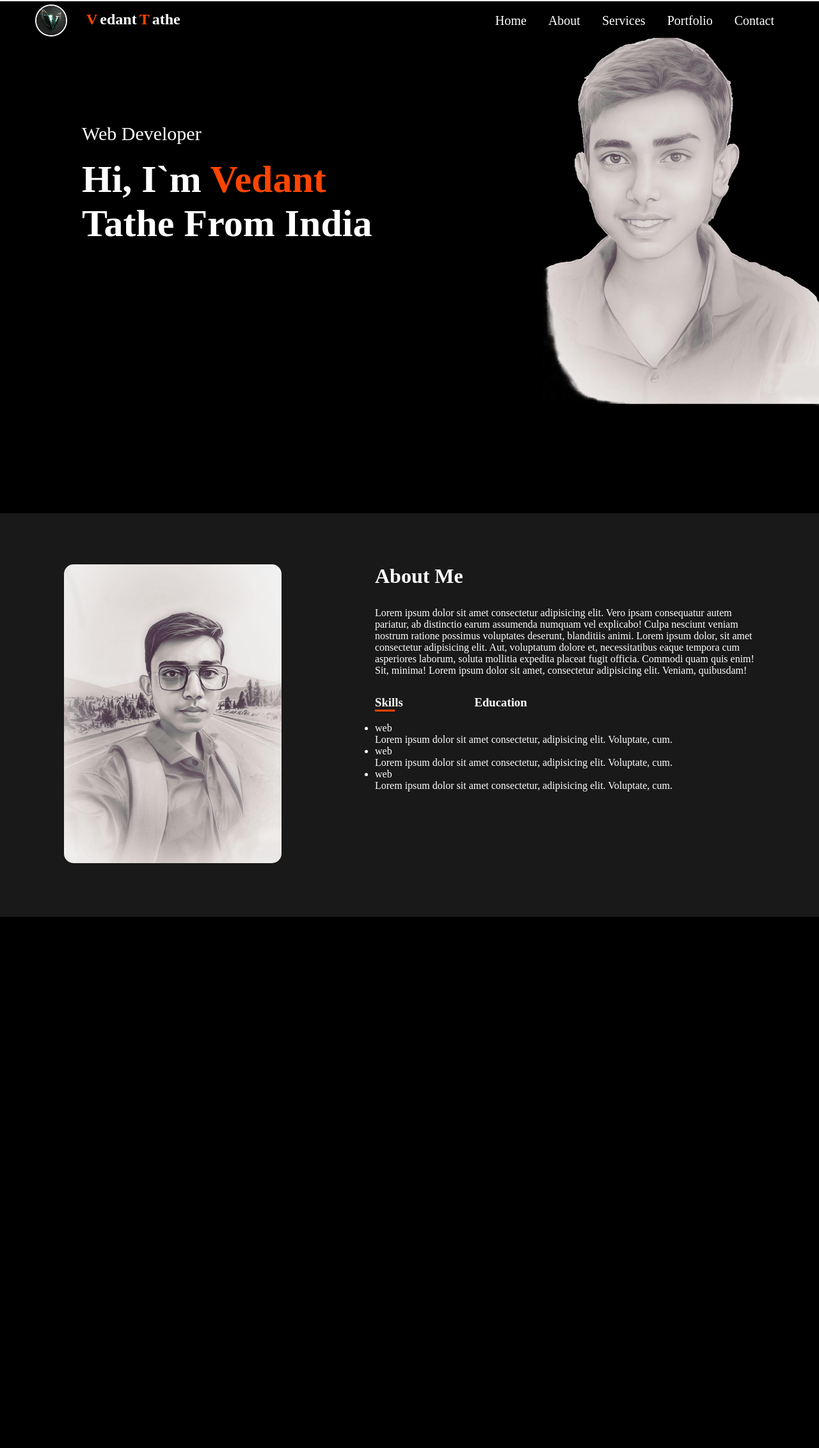
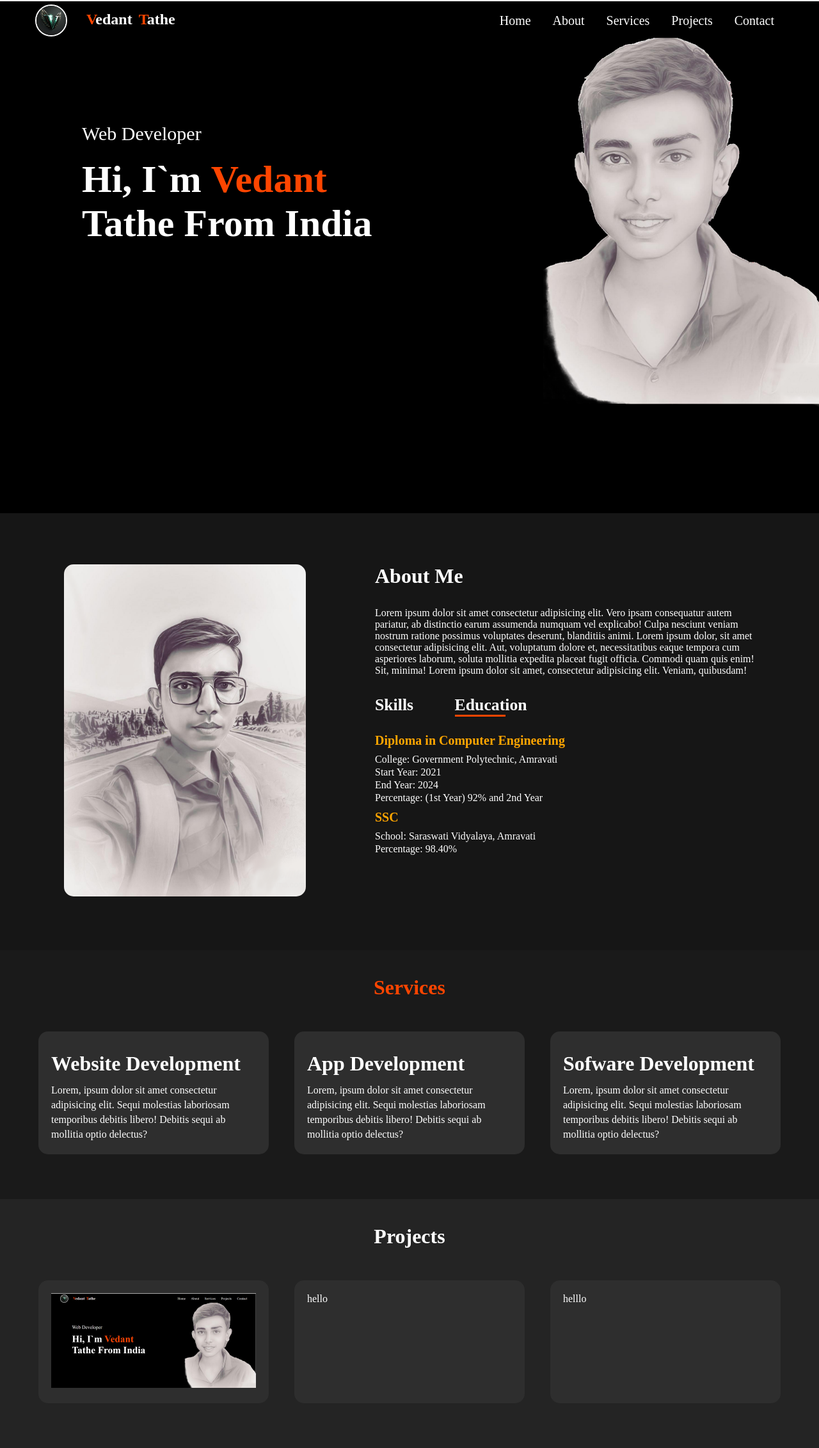
Before and after one commit to VedantTathe/Portfolio_Website, a PHP site: page / in a window 1280 px wide. Shown: the whole page at 64% size. Before the commit the page ends 1433 px from the top, so only its background shows below. Run offline with PHP 8.4, Linux system fonts and the light colour scheme.

Commit message:
services section and some pojects section

```diff
--- a/css/style.css
+++ b/css/style.css
@@ -64,6 +64,8 @@ nav>div{
     left: 30px;
 }
 
+
+
 /* <------------hero section------------> */
 
 #hero_text{
@@ -86,10 +88,17 @@ nav>div{
     font-size: 60px;
 }
 
-#hero_text span{
+.name{
     color: orangered;
+    transition: transform 0.5s;
+    cursor: pointer;
+    display: inline-block;
 }
 
+.name:hover{
+    color: white;
+    transform: scale(1.1);
+}
 
 /* About Page */
 
@@ -101,16 +110,21 @@ nav>div{
 
 #about_page{
     color: white;
-    background-color: rgb(26, 25, 25);
+    background-color: rgb(22, 22, 22);
     padding: 80px 100px;
 }
 
 .about_col_1{
     flex-basis: 35%;
+    transition: translate 2s;
+}
+
+.about_col_1:hover{
+    transform: scale(1.07);
 }
 
 #about_page img{
-    width: 90%;
+    width: 100%;
     border-radius: 15px;
 }
 
@@ -129,6 +143,7 @@ nav>div{
     display: flex;
     justify-content: space-between;
     width: 40%;
+    font-size: 22px;
     margin: 20px 0px;
 }
 
@@ -159,3 +174,110 @@ nav>div{
 .tab_content.active_tab{
     display: block;
 }
+
+.tab_content ul li{
+    font-size: 16px;
+    list-style: none;
+    line-height: 20px;
+}
+
+.tab_content span{
+    font-size: 20px;
+    color: orange;
+    line-height: 40px;
+    font-weight: 800;
+}
+
+/* <--------------------services------------------> */
+
+.services{
+    background-color: rgb(26, 26, 26);
+    /* height: 40vh; */
+    color: white;
+    padding: 40px 60px 70px 60px;
+
+}
+
+.subtitle{
+    display: flex;
+    position: relative;
+    justify-content: center;
+    text-align: center;
+    margin-bottom: 50px;
+}
+
+.service_box{
+    display: grid;
+    grid-template-columns: repeat(auto-fit, minmax(250px, 1fr));
+    grid-gap: 40px;
+    /* overflow: hidden; */
+}
+
+.service_box div{
+
+    background-color: rgb(46, 46, 46);
+    border-radius: 15px;
+    padding: 20px 20px;
+
+    transition: 0.5s;
+}
+
+.service_box div:hover {
+    background: linear-gradient(rgb(46, 46, 46), rgb(164, 61, 1));
+    transform: translateY(-10px);
+}
+
+.service_box div h1{
+    line-height: 60px;
+}
+
+.service_box div p{
+    line-height: 23px;
+}
+
+.service_box div i{
+    height: 10px;
+    font-size: 40px;
+    font-weight: 600;
+    color: white;
+}
+
+/* <------------------Projects----------------> */
+
+.project_section{
+    background-color: rgb(36, 36, 36);
+    /* height: 40vh; */
+    color: white;
+    padding: 40px 60px 70px 60px;
+}
+
+.projects{
+    display: grid;
+    grid-template-columns: repeat(auto-fit, minmax(250px, 1fr));
+    grid-gap: 40px;
+    overflow: hidden;
+}
+
+.projects img{
+    width: 100%;
+
+    transition: 0.5s;
+}
+
+.projects div{
+    background-color: rgb(46, 46, 46);
+    border-radius: 15px;
+    padding: 20px 20px;}
+
+.projects img:hover{
+    transform: scale(1.1);
+}
+
+
+.projects div:hover{
+
+
+    transition: 0.5s;background: linear-gradient(rgb(46, 46, 46), rgb(152, 35, 43));
+
+    transform: scale(1.1);
+}
--- a/index.html
+++ b/index.html
@@ -6,20 +6,21 @@
     <meta name="viewport" content="width=device-width, initial-scale=1.0">
     <title>Portfolio Website</title>
     <link rel="stylesheet" href="./css/style.css">
+    <!-- <script src="https://kit.fontawesome.com/c8a0e865fe.js" crossorigin="anonymous"></script> -->
 </head>
 
 <body>
     <div>
-        <!-- navbar and hero page -->
+        <!-- Navbar and Hero Page -->
         <div id="hero_page">
             <nav>
                 <div>
                     <img src="./images/logo.png" alt="">
                     <div id="logo_text">
-                        <h1 style="color: orangered;">V</h1>
-                        <h1>edant</h1>
-                        <h1 style="color: orangered;">T</h1>
-                        <h1>athe</h1>
+                        <h1  style="color: orangered;">V</h1>
+                        <h1  style="margin-left: -7px;">edant</h1>
+                        <h1 style="color: orangered;">&nbsp;T</h1>
+                        <h1 style="margin-left: -7px;">athe</h1>
                     </div>
 
                 </div>
@@ -27,19 +28,19 @@
                     <li><a href="#">Home</a></li>
                     <li><a href="#">About</a></li>
                     <li><a href="#">Services</a></li>
-                    <li><a href="#">Portfolio</a></li>
+                    <li><a href="#">Projects</a></li>
                     <li><a href="#">Contact</a></li>
                 </ul>
             </nav>
 
             <div id="hero_text">
                 <p>Web Developer</p>
-                <h1>Hi, I`m <span>Vedant </span> <br>Tathe From India</h1>
+                <h1>Hi, I`m <div class="name">Vedant </div> <br>Tathe From India</h1>
             </div>
 
         </div>
 
-        <!-- about page -->
+        <!-- About Section -->
         <div id="about_page">
             <div class="container">
                 <div class="row">
@@ -57,23 +58,29 @@
                         </p>
 
                         <div class="about_menu">
-                            <h3 class="tab_links active_link" id="skills" onclick="tabClick('skills')">Skills</h3>
-                            <h3 class="tab_links" id="education" onclick="tabClick('education')">Education</h3>
+                            <h3 class="tab_links " id="skills" onclick="tabClick('skills')">Skills</h3>
+                            <h3 class="tab_links active_link" id="education" onclick="tabClick('education')">Education
+                            </h3>
                         </div>
 
-                            <div class="tab_content active_tab" id="skills_tab">
+                        <div class="tab_content" id="skills_tab">
 
                             <ul>
-                                    <li><span>web</span><br>Lorem ipsum dolor sit amet consectetur, adipisicing elit. Voluptate, cum. <br></li>
-                                    <li><span>web</span><br>Lorem ipsum dolor sit amet consectetur, adipisicing elit. Voluptate, cum. <br></li>
-                                    <li><span>web</span><br>Lorem ipsum dolor sit amet consectetur, adipisicing elit. Voluptate, cum. <br></li>
+                                <li><span>web</span><br>Lorem ipsum dolor sit amet consectetur, adipisicing elit.
+                                    Voluptate, cum. <br></li>
+                                <li><span>web</span><br>Lorem ipsum dolor sit amet consectetur, adipisicing elit.
+                                    Voluptate, cum. <br></li>
+                                <li><span>web</span><br>Lorem ipsum dolor sit amet consectetur, adipisicing elit.
+                                    Voluptate, cum. <br></li>
                             </ul>
                         </div>
-                            <div class="tab_content" id="education_tab">
+                        <div class="tab_content  active_tab" id="education_tab">
 
                             <ul>
-                                    <li><span>web</span><br>Lorem ipsum dolor sit amet consectetur, adipisicing elit. Voluptate, cum. <br></li>
-                                    <li><span>web</span><br>Lorem ipsum dolor sit amet consectetur, adipisicing elit. Voluptate, cum. <br></li>
+                                <li><span>Diploma in Computer Engineering</span><br>College: Government Polytechnic,
+                                    Amravati <br>Start Year: 2021 <br>End Year: 2024<br>Percentage: (1st Year) 92% and
+                                    2nd Year </li>
+                                <li><span>SSC</span><br>School: Saraswati Vidyalaya, Amravati<br>Percentage: 98.40%</li>
                             </ul>
                         </div>
 
@@ -85,6 +92,46 @@
             </div>
         </div>
 
+        <!-- Services Section-->
+        <div class="services">
+            <div class="container">
+                <div class="subtitle">
+                    <h1 style="color: orangered;">Services</h1>
+                </div>
+
+                <div class="service_box">
+                    <div>
+                        <h1>Website Development</h1>
+                        <p>Lorem, ipsum dolor sit amet consectetur adipisicing elit. Sequi molestias laboriosam
+                            temporibus debitis libero! Debitis sequi ab mollitia optio delectus?</p>
+                    </div>
+                    <div>
+                        <h1>App Development</h1>
+                        <p>Lorem, ipsum dolor sit amet consectetur adipisicing elit. Sequi molestias laboriosam
+                            temporibus debitis libero! Debitis sequi ab mollitia optio delectus?</p>
+                    </div>
+                    <div>
+                        <h1>Sofware Development</h1>
+                        <p>Lorem, ipsum dolor sit amet consectetur adipisicing elit. Sequi molestias laboriosam
+                            temporibus debitis libero! Debitis sequi ab mollitia optio delectus?</p>
+                    </div>
+                </div>
+            </div>
+        </div>
+
+        <!-- Projects -->
+        <div class="project_section">
+            <div class="container">
+                <h1 class="subtitle">Projects</h1>
+                <div class="projects">
+                    <div>
+                        <img src="./images/project1.jpg" alt="">
+                    </div>
+                    <div>hello</div>
+                    <div>helllo</div>
+                </div>
+            </div>
+        </div>
 
     </div>
 
@@ -104,7 +151,7 @@
             var activelink = document.getElementById(name);
             activelink.classList.add("active_link");
 
-            var activetab = document.getElementById(name+"_tab");
+            var activetab = document.getElementById(name + "_tab");
             activetab.classList.add("active_tab");
 
 
```
Also changed, not shown: images/project1.jpg (added). Lines whose indentation alone changed are shown as unchanged.
